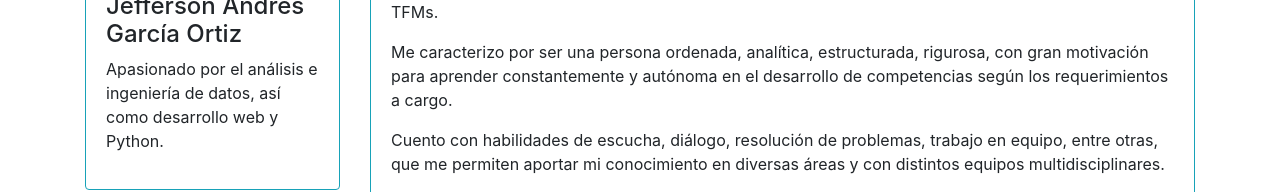
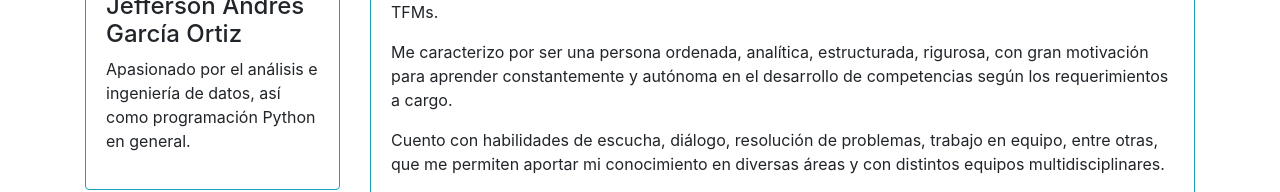
Before and after one commit to jandortiz/curriculum, a Django app: page / in a window 1280 px wide. Shown: the part 259-451 px from the top of the page. Run offline with Django 5.2, Linux system fonts and the light colour scheme; grey boxes are pictures that could not be loaded.

Commit message:
refactor: cambia presentación

```diff
--- a/presentation/templates/presentation/home.html
+++ b/presentation/templates/presentation/home.html
@@ -17,7 +17,7 @@
                         <img id="profile-pic" src="{% static 'images/me.jpeg' %}">
                         <hr>
                         <h4>¡Hola! soy Jefferson Andrés García Ortiz</h4>
-                        <p>Apasionado por el análisis e ingeniería de datos, así como desarrollo web y Python.</p>
+                        <p>Apasionado por el análisis e ingeniería de datos, así como programación Python en general.</p>
                     </div>
                 </div>
 
@@ -116,7 +116,7 @@
 
                         <p>En el ámbito del análisis de datos, cuento con experiencia en manejo de procesos ETL, desarrollo de reportes en PowerBi y Tableau.</p>
 
-                        <p>En el ámbito de ingeniería de datos, tengo conocimiento en AWS</p>
+                        <p>En el ámbito de ingeniería de datos, tengo conocimiento en AWS.</p>
 
                     </div>
                 </div>
```
